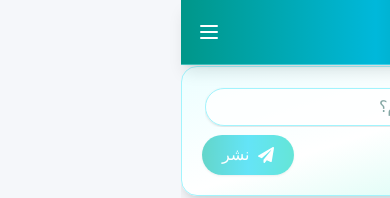
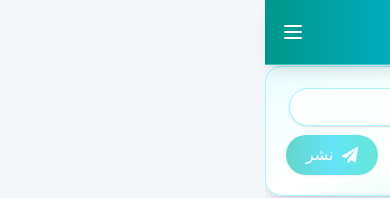
Before and after one commit to Abdullatif-Mostafa/wasal, a Next.js app: page / in a window 390 px wide. Shown: the top 198 px of the page. Built offline with nearby package versions, Linux system fonts and the light colour scheme; no server answers.

Commit message:
new changes 14

```diff
--- a/src/app/Component/CreatePost.js
+++ b/src/app/Component/CreatePost.js
@@ -79,7 +79,7 @@ const CreatePost = ({ onPost }) => {
   }, []);
   return (
     <div className="w-full max-w-xl mx-auto bg-gradient-to-br from-cyan-50 via-white to-teal-100 rounded-2xl shadow-lg p-5 mb-0 mt-2.5 border border-cyan-200">
-      <div style={{maxWidth:"99%"}} className="flex items-center gap-1 sm:gap-1 mb-1 overflow-hidden ">
+      <div style={{maxWidth:"99%"}} className="flex items-center gap-1 sm:gap-1 mb-1 ">
         {
           isAuthenticated ?
           <Link href={"/Pages/Account"}>
```
